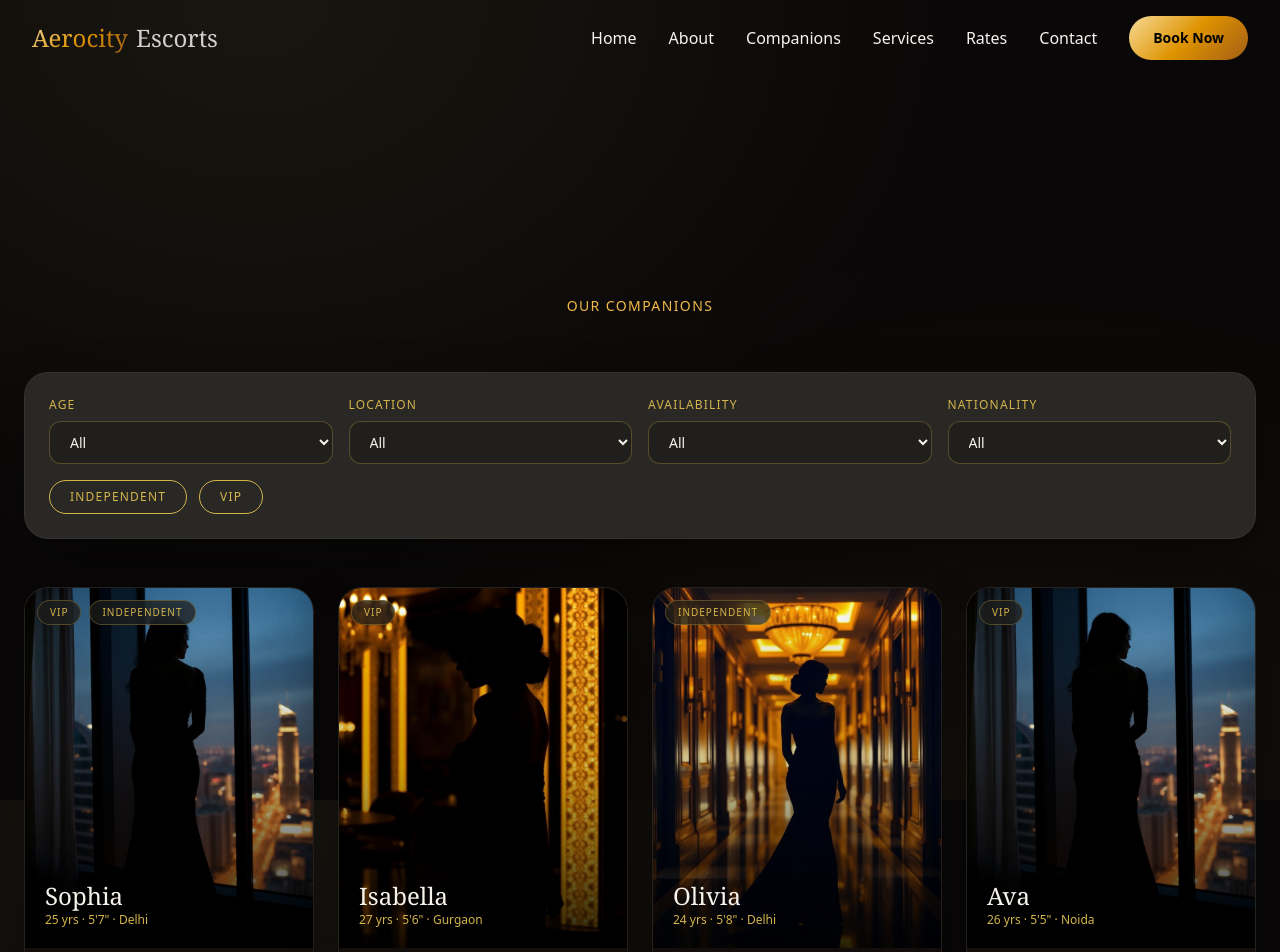
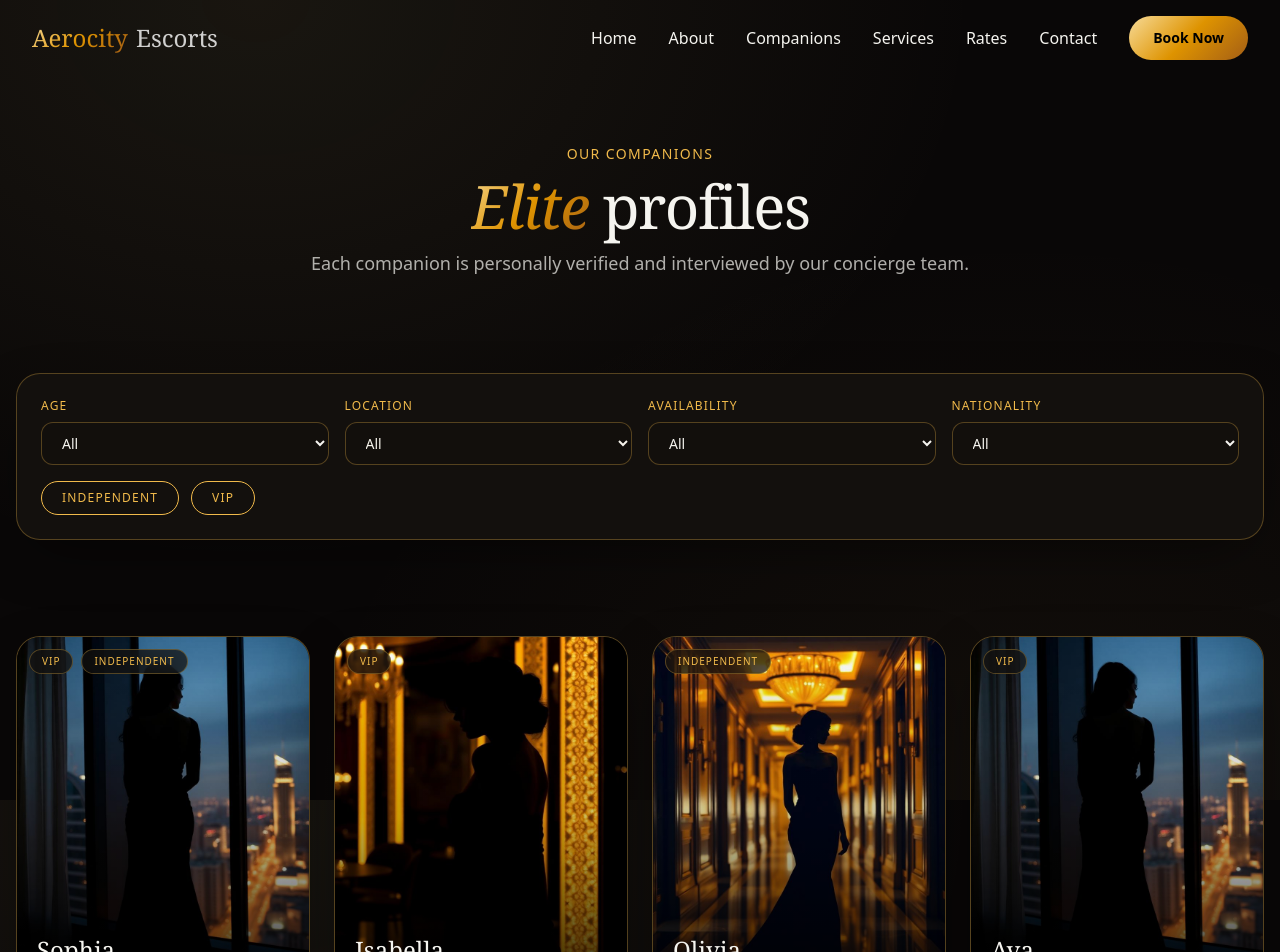
Before and after one commit to shekharsingh890/Agra-Escorts, a React (Vite) app: page /companions in a window 1280 px wide. Shown: the top 952 px of the page. Built offline with nearby package versions, Linux system fonts and the light colour scheme.

Commit message:
about, companion, privacy, terms page structure updated

```diff
--- a/src/pages/Companions.tsx
+++ b/src/pages/Companions.tsx
@@ -1,7 +1,8 @@
-import Heading from "../section/Hero"
 import * as Icons from '../assets/companions'
-import { useState } from "react"
+import { lazy, useState } from "react"
 import { NavLink } from "react-router-dom"
+
+const Hero = lazy(()=>import('../section/Hero'))
 
 const AVAIL = ["All", "24/7", "Evenings", "By Appointment"];
 const NAT = ["All", "Indian", "Russian", "French", "American"];
@@ -161,28 +162,17 @@ const Companions = () => {
 
   return (
     <>
-      <section className="mx-auto max-w-7xl px-6 py-8 pt-38">
-        <Heading badge="Our companions"
-          title={
-            <>
-              <span className="bg-linear-to-r from-[#f2e0a6] via-[#d4b54c] to-[#9e7b23] bg-clip-text italic text-transparent">
-                Elite
-              </span>{" "}
-              profiles
-            </>
-          } subtitle="Each companion is personally verified and interviewed by our concierge team."
-        />
-      </section>
+      <Hero badge="Our companions" title1="" title2="Elite" title3="profiles" description="Each companion is personally verified and interviewed by our concierge team." />
 
-      <section className="mx-auto max-w-7xl px-6">
-        <div className="rounded-3xl border border-[#514d45]/30 bg-[#2a2825] p-6 shadow-[0_20px_60px_-20px_rgba(0,0,0,0.6)] backdrop-blur-sm">
+      <section className="mx-auto max-w-7xl px-4 pt-12 lg:pt-24">
+        <div className="rounded-3xl border border-[#f1ba4b]/30 bg-[#13100d] p-6 shadow-[0_20px_60px_-20px_rgba(0,0,0,0.6)] backdrop-blur-sm">
           <div className="grid gap-4 md:grid-cols-4">
             <label className="block">
-              <span className="mb-2 block text-xs uppercase tracking-widest text-[#d4b54c]">Age</span>
+              <span className="mb-2 block text-xs uppercase tracking-widest text-[#f1ba4b]">Age</span>
 
-              <select value={age} onChange={(e) => setAge(e.target.value)} className="w-full rounded-xl border border-[#d4b54c]/30 bg-[#1f1d1b]/80 px-4 py-2.5 text-sm text-[#f5f3eb] outline-none transition-all duration-300 focus:border-[#d4b54c] focus:ring-2 focus:ring-[#d4b54c]/20">
+              <select value={age} onChange={(e) => setAge(e.target.value)} className="w-full rounded-xl border border-[#f1ba4b]/30 bg-[#13100d]/80 px-4 py-2.5 text-sm outline-none transition-all duration-300 focus:border-[#f1ba4b] focus:ring-2 focus:ring-[#13100d]/20">
                 {AGE.map((item) => (
-                  <option key={item} value={item} className="bg-[#1f1d1b] text-[#f5f3eb]">
+                  <option key={item} value={item} className="bg-[#13100d]">
                     {item}
                   </option>
                 ))}
@@ -190,10 +180,10 @@ const Companions = () => {
             </label>
 
             <label className="block">
-              <span className="mb-2 block text-xs uppercase tracking-widest text-[#d4b54c]">Location</span>
-              <select value={loc} onChange={(e) => setLoc(e.target.value)} className="w-full rounded-xl border border-[#d4b54c]/30 bg-[#1f1d1b]/80 px-4 py-2.5 text-sm text-[#f5f3eb] outline-none transition-all duration-300 focus:border-[#d4b54c] focus:ring-2 focus:ring-[#d4b54c]/20">
+              <span className="mb-2 block text-xs uppercase tracking-widest text-[#f1ba4b]">Location</span>
+              <select value={loc} onChange={(e) => setLoc(e.target.value)} className="w-full rounded-xl border border-[#f1ba4b]/30 bg-[#13100d]/80 px-4 py-2.5 text-sm text-[#f5f3eb] outline-none transition-all duration-300 focus:border-[#f1ba4b] focus:ring-2 focus:ring-[#13100d]/20">
                 {LOC.map((item) => (
-                  <option key={item} value={item} className="bg-[#1f1d1b] text-[#f5f3eb]">
+                  <option key={item} value={item} className="bg-[#13100d]">
                     {item}
                   </option>
                 ))}
@@ -201,10 +191,10 @@ const Companions = () => {
             </label>
 
             <label className="block">
-              <span className="mb-2 block text-xs uppercase tracking-widest text-[#d4b54c]">Availability</span>
-              <select value={avail} onChange={(e) => setAvail(e.target.value)} className="w-full rounded-xl border border-[#d4b54c]/30 bg-[#1f1d1b]/80 px-4 py-2.5 text-sm text-[#f5f3eb] outline-none transition-all duration-300 focus:border-[#d4b54c] focus:ring-2 focus:ring-[#d4b54c]/20">
+              <span className="mb-2 block text-xs uppercase tracking-widest text-[#f1ba4b]">Availability</span>
+              <select value={avail} onChange={(e) => setAvail(e.target.value)} className="w-full rounded-xl border border-[#f1ba4b]/30 bg-[#13100d]/80 px-4 py-2.5 text-sm outline-none transition-all duration-300 focus:border-[#f1ba4b] focus:ring-2 focus:ring-[#13100d]/20">
                 {AVAIL.map((item) => (
-                  <option key={item} value={item} className="bg-[#1f1d1b] text-[#f5f3eb]">
+                  <option key={item} value={item} className="bg-[#13100d]">
                     {item}
                   </option>
                 ))}
@@ -212,10 +202,10 @@ const Companions = () => {
             </label>
 
             <label className="block">
-              <span className="mb-2 block text-xs uppercase tracking-widest text-[#d4b54c]">Nationality</span>
-              <select value={nat} onChange={(e) => setNat(e.target.value)} className="w-full rounded-xl border border-[#d4b54c]/30 bg-[#1f1d1b]/80 px-4 py-2.5 text-sm text-[#f5f3eb] outline-none transition-all duration-300 focus:border-[#d4b54c] focus:ring-2 focus:ring-[#d4b54c]/20">
+              <span className="mb-2 block text-xs uppercase tracking-widest text-[#f1ba4b]">Nationality</span>
+              <select value={nat} onChange={(e) => setNat(e.target.value)} className="w-full rounded-xl border border-[#f1ba4b]/30 bg-[#13100d]/80 px-4 py-2.5 text-sm outline-none transition-all duration-300 focus:border-[#f1ba4b] focus:ring-2 focus:ring-[#13100d]/20">
                 {NAT.map((item) => (
-                  <option key={item} value={item} className="bg-[#1f1d1b] text-[#f5f3eb]">
+                  <option key={item} value={item} className="bg-[#13100d]">
                     {item}
                   </option>
                 ))}
@@ -224,19 +214,19 @@ const Companions = () => {
           </div>
 
           <div className="mt-4 flex flex-wrap gap-3">
-            <button onClick={() => setIndep(!indep)} className={`rounded-full px-5 py-2 text-xs font-medium uppercase tracking-widest transition-all duration-300 ${indep ? "bg-linear-to-r from-[#f2e0a6] via-[#d4b54c] to-[#9e7b23] text-[#1f1d1b]" : "border border-[#d4b54c] text-[#d4b54c] hover:bg-[#d4b54c] hover:text-[#1f1d1b]"}`}>
+            <button onClick={() => setIndep(!indep)} className={`rounded-full px-5 py-2 text-xs font-medium uppercase tracking-widest transition-all duration-300 ${indep ? "bg-[linear-gradient(135deg,#f7db98,#de9300,#a35e16)] text-[#13100d]" : "border border-[#f1ba4b] text-[#f1ba4b] hover:bg-[#f1ba4b] hover:text-[#13100d]"}`}>
               Independent
             </button>
-            <button onClick={() => setVip(!vip)} className={`rounded-full px-5 py-2 text-xs font-medium uppercase tracking-widest transition-all duration-300 ${vip ? "bg-linear-to-r from-[#f2e0a6] via-[#d4b54c] to-[#9e7b23] text-[#1f1d1b]" : "border border-[#d4b54c] text-[#d4b54c] hover:bg-[#d4b54c] hover:text-[#1f1d1b]"}`}>
+            <button onClick={() => setVip(!vip)} className={`rounded-full px-5 py-2 text-xs font-medium uppercase tracking-widest transition-all duration-300 ${vip ? "bg-[linear-gradient(135deg,#f7db98,#de9300,#a35e16)] text-[#13100d]" : "border border-[#f1ba4b] text-[#f1ba4b] hover:bg-[#f1ba4b] hover:text-[#13100d]"}`}>
               VIP
             </button>
           </div>
         </div>
       </section>
 
-      <section className="mx-auto mt-12 grid max-w-7xl gap-6 px-6 pb-24 sm:grid-cols-2 lg:grid-cols-3 xl:grid-cols-4">
+      <section className="mx-auto max-w-7xl grid sm:grid-cols-2 lg:grid-cols-3 xl:grid-cols-4 gap-6 px-4 py-12 lg:py-24">
         {filtered.map((p) => (
-          <div key={p.id} className="group overflow-hidden rounded-3xl border border-[#514d45]/30 bg-[#130e0b] shadow-[0_20px_60px_-20px_rgba(0,0,0,0.6)] backdrop-blur-sm transition-all duration-300 hover:-translate-y-2 hover:border-[#d4b54c]/40 hover:shadow-[0_20px_60px_-20px_rgba(212,181,76,0.2)]">
+          <div key={p.id} className="group overflow-hidden rounded-3xl border border-[#f1ba4b]/30 bg-[#13100d] shadow-[0_20px_60px_-20px_rgba(0,0,0,0.6)] backdrop-blur-sm transition-all duration-300 hover:-translate-y-2 hover:border-[#f1ba4b]/40 hover:shadow-[0_20px_60px_-20px_rgba(212,181,76,0.2)]">
             <div className="relative aspect-4/5 overflow-hidden">
               <img src={p.image} alt={p.name} loading="lazy" width={800} height={1000} className="h-full w-full object-cover transition-transform duration-700 group-hover:scale-105"/>
 
@@ -244,7 +234,7 @@ const Companions = () => {
 
               {p.tags.length > 0 ? (
                 <div className="absolute left-3 top-3 flex gap-2">
-                  {p.tags.map((t) => (<span key={t} className="rounded-full border border-[#d4b54c]/30 bg-[#1f1d1b]/70 px-3 py-1 text-[10px] uppercase tracking-widest text-[#d4b54c] backdrop-blur-md">
+                  {p.tags.map((t) => (<span key={t} className="rounded-full border border-[#f1ba4b]/30 bg-[#13100d]/70 px-3 py-1 text-[10px] uppercase tracking-widest text-[#f1ba4b] backdrop-blur-md">
                       {t}
                     </span>
                   ))}
@@ -252,8 +242,8 @@ const Companions = () => {
               ) : null}
 
               <div className="absolute bottom-0 w-full p-5">
-                <h3 className="text-2xl font-serif font-normal text-[#f5f3eb]">{p.name}</h3>
-                <p className="text-xs text-[#d4b54c]">
+                <h3 className="text-2xl font-serif font-normal">{p.name}</h3>
+                <p className="text-xs text-[#f1ba4b]">
                   {p.age} yrs · {p.height} · {p.city}
                 </p>
               </div>
@@ -270,7 +260,7 @@ const Companions = () => {
               </div>
               <p className="line-clamp-2 leading-6">{p.description}</p>
 
-              <NavLink to="/contact" className="mt-3 block rounded-full border border-[#d4b54c] px-4 py-2.5 text-center text-[11px] font-medium uppercase tracking-widest text-[#d4b54c] transition-all duration-300 hover:bg-[#d4b54c] hover:text-[#1f1d1b]">
+              <NavLink to="/contact" className="mt-3 block rounded-full border border-[#f1ba4b] px-4 py-2.5 text-center text-[11px] font-medium uppercase tracking-widest text-[#f1ba4b] transition-all duration-300 hover:bg-[linear-gradient(135deg,#f7db98,#de9300,#a35e16)] hover:text-[#13100d]">
                 View Details
               </NavLink>
             </div>
@@ -278,7 +268,7 @@ const Companions = () => {
         ))}
 
         {filtered.length === 0 ? (
-          <p className="col-span-full text-center text-[#b8b2a7]">
+          <p className="col-span-full text-center">
             No companions match your filters.
           </p>
         ) : null}
--- a/src/pages/Contact.tsx
+++ b/src/pages/Contact.tsx
@@ -151,7 +151,7 @@ const Contact = () => {
           </script>
       </Helmet>
 
-      <Hero badge="Contact" title1="Reserve your" title2="evening" description="Our concierge team responds within minutes, 24 hours a day." />
+      <Hero badge="Contact" title1="Reserve your" title2="evening" title3="" description="Our concierge team responds within minutes, 24 hours a day." />
 
       <section className="flex flex-col gap-16 pt-12 lg:pt-24 px-4 lg:px-16">
         <div className="flex flex-col lg:flex-row gap-8">
--- a/src/pages/Rates.tsx
+++ b/src/pages/Rates.tsx
@@ -54,7 +54,7 @@ const Rates = () => {
         </script>
       </Helmet>
 
-      <Hero badge="Investment" title1="Transparent" title2="packages" description="Every package reflects our commitment to five-star service. Custom arrangements available on request." />
+      <Hero badge="Investment" title1="Transparent" title2="packages" title3="" description="Every package reflects our commitment to five-star service. Custom arrangements available on request." />
 
       <section className="max-w-7xl mx-auto grid md:grid-cols-2 lg:grid-cols-4 gap-6 pt-12 lg:pt-24 px-4 lg:px-16">
         {packages.map((p) => (
@@ -88,7 +88,7 @@ const Rates = () => {
         ))}
       </section>
 
-      <Hero badge="Booking process" title1="Simple. Discreet." title2="Elegant." description="" />
+      <Hero badge="Booking process" title1="Simple. Discreet." title2="Elegant." title3="" description="" />
 
       <section className="max-w-7xl mx-auto grid md:grid-cols-4 gap-6 pt-12 lg:pt-24 px-4 lg:px-16">
         {process.map((s) => (
--- a/src/pages/Services.tsx
+++ b/src/pages/Services.tsx
@@ -91,7 +91,7 @@ const Services = () => {
         </script>
       </Helmet>
 
-      <Hero badge="Services" title1="Curated" title2="experiences" description="Bespoke companionship tailored to every occasion, orchestrated with quiet precision." />
+      <Hero badge="Services" title1="Curated" title2="experiences" title3="" description="Bespoke companionship tailored to every occasion, orchestrated with quiet precision." />
 
       <section className="grid md:grid-cols-2 lg:grid-cols-4 gap-8 py-12 lg:py-24 px-4 lg:px-16">
         {services.map((s) => (
--- a/src/section/Hero.tsx
+++ b/src/section/Hero.tsx
@@ -2,14 +2,15 @@ interface HeroProps {
   badge: string;
   title1: string;
   title2: string;
+  title3: string;
   description: string;
 }
 
-const Hero: React.FC<HeroProps> = ({ badge, title1, title2, description }) => {
+const Hero: React.FC<HeroProps> = ({ badge, title1, title2, title3, description }) => {
   return (
     <div className="flex flex-col items-center gap-3 text-center max-w-5xl mx-auto mt-24 lg:mt-36 px-4 lg:px-16">
       <p className="text-sm font-medium uppercase tracking-widest text-[#f1ba4b]">{badge}</p>
-      <h1 className="text-4xl md:text-5xl lg:text-6xl font-serif tracking-tight leading-[1.02] max-w-4xl">{title1} <span className="bg-[linear-gradient(135deg,#f7db98,#de9300,#a35e16)] bg-clip-text text-transparent italic">{title2}</span></h1>
+      <h1 className="text-4xl md:text-5xl lg:text-6xl font-serif tracking-tight leading-[1.02] max-w-4xl">{title1} <span className="bg-[linear-gradient(135deg,#f7db98,#de9300,#a35e16)] bg-clip-text text-transparent italic">{title2}</span> <span>{title3}</span></h1>
       <p className="md:text-lg max-w-2xl font-medium opacity-70">{description}</p>
     </div>
   )
```
Also changed, not shown: src/pages/AboutUs.tsx (+20 -37 lines), src/pages/PrivacyPolicy.tsx (+9 -19 lines), src/pages/Terms&Conditions.tsx (+9 -19 lines).
